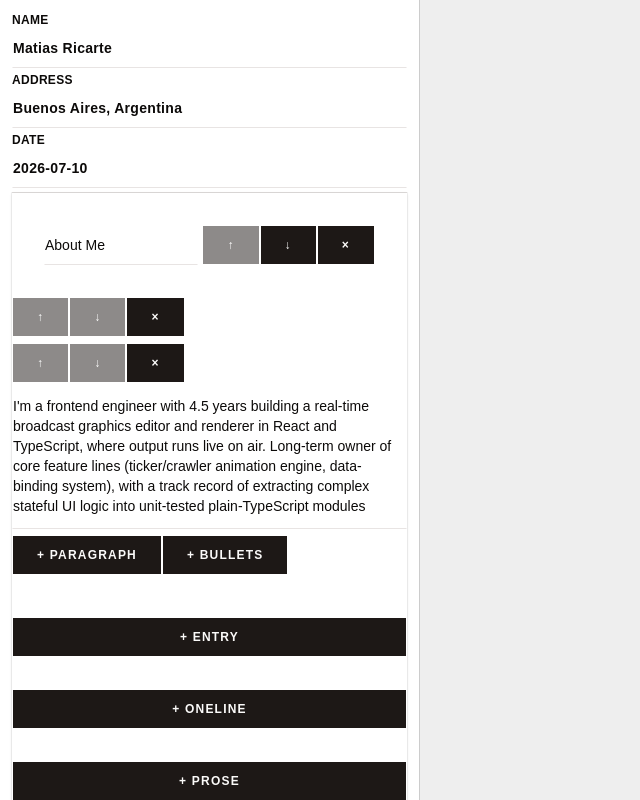
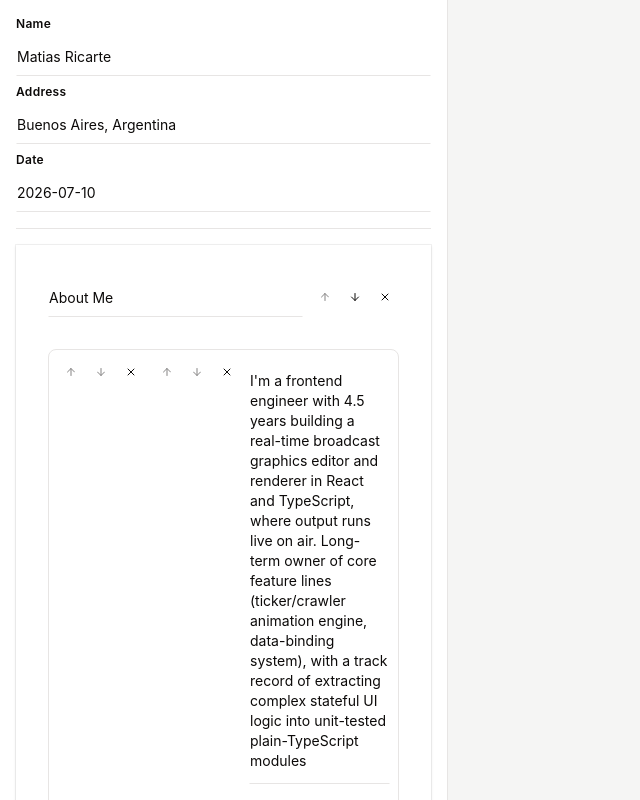
Before and after one commit to mricarte-i/cv-maker, a React (Vite) app: page / in a window 1280 px wide. Shown: the whole page, without its empty margins (0-640 px from the left). Built offline with nearby package versions, Linux system fonts and the light colour scheme.

Commit message:
shadcn theme with libertinus

```diff
--- a/package.json
+++ b/package.json
@@ -14,11 +14,14 @@
     "@dnd-kit/core": "^6.3.1",
     "@dnd-kit/modifiers": "^9.0.0",
     "@dnd-kit/sortable": "^10.0.0",
+    "@fontsource-variable/geist": "^5.3.0",
+    "@fontsource-variable/ibm-plex-sans": "^5.3.0",
     "@fontsource-variable/noto-sans": "^5.3.0",
     "@fontsource-variable/playfair-display": "^5.3.0",
     "@myriaddreamin/typst-ts-renderer": "^0.7.0",
     "@myriaddreamin/typst-ts-web-compiler": "^0.7.0",
     "@myriaddreamin/typst.ts": "^0.7.0",
+    "@remixicon/react": "^4.9.0",
     "@tailwindcss/vite": "^4.3.3",
     "class-variance-authority": "^0.7.1",
     "clsx": "^2.1.1",
--- a/src/App.tsx
+++ b/src/App.tsx
@@ -30,28 +30,24 @@ function App() {
 
   return (
     <DispatchCtx value={dispatch}>
-      <div
-        style={{ display: "flex", height: "100vh", fontFamily: "sans-serif" }}
-      >
-        <div
-          style={{
-            width: 420,
-            padding: 12,
-            borderRight: "1px solid #ccc",
-            overflow: "auto",
-          }}
-        >
+      <div className="flex h-screen">
+        <aside className="w-[28rem] shrink-0 space-y-4 overflow-auto border-r p-4">
+          <div className="grid gap-2">
             {FIELDS.map((field) => (
-            <Label key={field} style={{ display: "block", marginBottom: 4 }}>
-              {field}{" "}
+              <div key={field} className="grid gap-1">
+                <Label htmlFor={field} className="capitalize">
+                  {field}
+                </Label>
                 <Input
+                  id={field}
                   value={doc[field]}
                   onChange={(e) =>
                     dispatch({ type: "doc/set", field, value: e.target.value })
                   }
                 />
-            </Label>
+              </div>
             ))}
+          </div>
 
           <hr />
 
@@ -83,12 +79,13 @@ function App() {
               {error}
             </pre>
           )}
-        </div>
-
+        </aside>
+        <main className="bg-muted flex-1 overflow-auto p-6">
           <div
             style={{ flex: 1, overflow: "auto", background: "#eee" }}
             dangerouslySetInnerHTML={{ __html: svg }}
           />
+        </main>
       </div>
     </DispatchCtx>
   );
--- a/src/index.css
+++ b/src/index.css
@@ -3,81 +3,116 @@
 @import "shadcn/tailwind.css";
 @import "@fontsource-variable/noto-sans";
 @import "@fontsource-variable/playfair-display";
+@import "@fontsource-variable/ibm-plex-sans";
+@import "@fontsource-variable/geist";
+
+@font-face {
+  font-family: "Libertinus Serif";
+  src: url("/fonts/LibertinusSerif-Regular.otf") format("opentype");
+  font-weight: 400;
+  font-style: normal;
+  font-display: swap;
+}
+@font-face {
+  font-family: "Libertinus Serif";
+  src: url("/fonts/LibertinusSerif-Italic.otf") format("opentype");
+  font-weight: 400;
+  font-style: italic;
+  font-display: swap;
+}
+@font-face {
+  font-family: "Libertinus Serif";
+  src: url("/fonts/LibertinusSerif-Bold.otf") format("opentype");
+  font-weight: 700;
+  font-style: normal;
+  font-display: swap;
+}
+@font-face {
+  font-family: "Libertinus Serif";
+  src: url("/fonts/LibertinusSerif-BoldItalic.otf") format("opentype");
+  font-weight: 700;
+  font-style: italic;
+  font-display: swap;
+}
 
 @custom-variant dark (&:is(.dark *));
 
 :root {
   --background: oklch(1 0 0);
-    --foreground: oklch(0.147 0.004 49.3);
+  --foreground: oklch(0.147 0.004 49.25);
   --card: oklch(1 0 0);
-    --card-foreground: oklch(0.147 0.004 49.3);
+  --card-foreground: oklch(0.147 0.004 49.25);
   --popover: oklch(1 0 0);
-    --popover-foreground: oklch(0.147 0.004 49.3);
-    --primary: oklch(0.214 0.009 43.1);
-    --primary-foreground: oklch(0.986 0.002 67.8);
-    --secondary: oklch(0.96 0.002 17.2);
-    --secondary-foreground: oklch(0.214 0.009 43.1);
-    --muted: oklch(0.96 0.002 17.2);
-    --muted-foreground: oklch(0.547 0.021 43.1);
-    --accent: oklch(0.96 0.002 17.2);
-    --accent-foreground: oklch(0.214 0.009 43.1);
+  --popover-foreground: oklch(0.147 0.004 49.25);
+  --primary: oklch(0.553 0.195 38.402);
+  --primary-foreground: oklch(0.98 0.016 73.684);
+  --secondary: oklch(0.967 0.001 286.375);
+  --secondary-foreground: oklch(0.21 0.006 285.885);
+  --muted: oklch(0.97 0.001 106.424);
+  --muted-foreground: oklch(0.553 0.013 58.071);
+  --accent: oklch(0.553 0.195 38.402);
+  --accent-foreground: oklch(0.98 0.016 73.684);
   --destructive: oklch(0.577 0.245 27.325);
-    --border: oklch(0.922 0.005 34.3);
-    --input: oklch(0.922 0.005 34.3);
-    --ring: oklch(0.714 0.014 41.2);
-    --chart-1: oklch(0.868 0.007 39.5);
-    --chart-2: oklch(0.547 0.021 43.1);
-    --chart-3: oklch(0.438 0.017 39.3);
-    --chart-4: oklch(0.367 0.016 35.7);
-    --chart-5: oklch(0.268 0.011 36.5);
+  --border: oklch(0.923 0.003 48.717);
+  --input: oklch(0.923 0.003 48.717);
+  --ring: oklch(0.709 0.01 56.259);
+  --chart-1: oklch(0.837 0.128 66.29);
+  --chart-2: oklch(0.705 0.213 47.604);
+  --chart-3: oklch(0.646 0.222 41.116);
+  --chart-4: oklch(0.553 0.195 38.402);
+  --chart-5: oklch(0.47 0.157 37.304);
   --radius: 0.625rem;
-    --sidebar: oklch(0.986 0.002 67.8);
-    --sidebar-foreground: oklch(0.147 0.004 49.3);
-    --sidebar-primary: oklch(0.214 0.009 43.1);
-    --sidebar-primary-foreground: oklch(0.986 0.002 67.8);
-    --sidebar-accent: oklch(0.96 0.002 17.2);
-    --sidebar-accent-foreground: oklch(0.214 0.009 43.1);
-    --sidebar-border: oklch(0.922 0.005 34.3);
-    --sidebar-ring: oklch(0.714 0.014 41.2);
+  --sidebar: oklch(0.985 0.001 106.423);
+  --sidebar-foreground: oklch(0.147 0.004 49.25);
+  --sidebar-primary: oklch(0.646 0.222 41.116);
+  --sidebar-primary-foreground: oklch(0.98 0.016 73.684);
+  --sidebar-accent: oklch(0.97 0.001 106.424);
+  --sidebar-accent-foreground: oklch(0.216 0.006 56.043);
+  --sidebar-border: oklch(0.923 0.003 48.717);
+  --sidebar-ring: oklch(0.709 0.01 56.259);
 }
 
 .dark {
-    --background: oklch(0.147 0.004 49.3);
-    --foreground: oklch(0.986 0.002 67.8);
-    --card: oklch(0.214 0.009 43.1);
-    --card-foreground: oklch(0.986 0.002 67.8);
-    --popover: oklch(0.214 0.009 43.1);
-    --popover-foreground: oklch(0.986 0.002 67.8);
-    --primary: oklch(0.922 0.005 34.3);
-    --primary-foreground: oklch(0.214 0.009 43.1);
-    --secondary: oklch(0.268 0.011 36.5);
-    --secondary-foreground: oklch(0.986 0.002 67.8);
-    --muted: oklch(0.268 0.011 36.5);
-    --muted-foreground: oklch(0.714 0.014 41.2);
-    --accent: oklch(0.268 0.011 36.5);
-    --accent-foreground: oklch(0.986 0.002 67.8);
+  --background: oklch(0.147 0.004 49.25);
+  --foreground: oklch(0.985 0.001 106.423);
+  --card: oklch(0.216 0.006 56.043);
+  --card-foreground: oklch(0.985 0.001 106.423);
+  --popover: oklch(0.216 0.006 56.043);
+  --popover-foreground: oklch(0.985 0.001 106.423);
+  --primary: oklch(0.47 0.157 37.304);
+  --primary-foreground: oklch(0.98 0.016 73.684);
+  --secondary: oklch(0.274 0.006 286.033);
+  --secondary-foreground: oklch(0.985 0 0);
+  --muted: oklch(0.268 0.007 34.298);
+  --muted-foreground: oklch(0.709 0.01 56.259);
+  --accent: oklch(0.47 0.157 37.304);
+  --accent-foreground: oklch(0.98 0.016 73.684);
   --destructive: oklch(0.704 0.191 22.216);
   --border: oklch(1 0 0 / 10%);
   --input: oklch(1 0 0 / 15%);
-    --ring: oklch(0.547 0.021 43.1);
-    --chart-1: oklch(0.868 0.007 39.5);
-    --chart-2: oklch(0.547 0.021 43.1);
-    --chart-3: oklch(0.438 0.017 39.3);
-    --chart-4: oklch(0.367 0.016 35.7);
-    --chart-5: oklch(0.268 0.011 36.5);
-    --sidebar: oklch(0.214 0.009 43.1);
-    --sidebar-foreground: oklch(0.986 0.002 67.8);
-    --sidebar-primary: oklch(0.488 0.243 264.376);
-    --sidebar-primary-foreground: oklch(0.986 0.002 67.8);
-    --sidebar-accent: oklch(0.268 0.011 36.5);
-    --sidebar-accent-foreground: oklch(0.986 0.002 67.8);
+  --ring: oklch(0.553 0.013 58.071);
+  --chart-1: oklch(0.837 0.128 66.29);
+  --chart-2: oklch(0.705 0.213 47.604);
+  --chart-3: oklch(0.646 0.222 41.116);
+  --chart-4: oklch(0.553 0.195 38.402);
+  --chart-5: oklch(0.47 0.157 37.304);
+  --sidebar: oklch(0.216 0.006 56.043);
+  --sidebar-foreground: oklch(0.985 0.001 106.423);
+  --sidebar-primary: oklch(0.705 0.213 47.604);
+  --sidebar-primary-foreground: oklch(0.98 0.016 73.684);
+  --sidebar-accent: oklch(0.268 0.007 34.298);
+  --sidebar-accent-foreground: oklch(0.985 0.001 106.423);
   --sidebar-border: oklch(1 0 0 / 10%);
-    --sidebar-ring: oklch(0.547 0.021 43.1);
+  --sidebar-ring: oklch(0.553 0.013 58.071);
 }
 
 @theme inline {
-    --font-sans: 'Noto Sans Variable', sans-serif;
-    --font-heading: 'Playfair Display Variable', serif;
+  --font-serif: "Libertinus Serif", ui-serif, Georgia, serif;
+  --font-heading: "Libertinus Serif", ui-serif, Georgia, serif;
+  /*
+  --font-sans: 'IBM Plex Sans Variable', sans-serif;
+  --font-heading: 'Geist Variable', sans-serif;
+  */
   --color-sidebar-ring: var(--sidebar-ring);
   --color-sidebar-border: var(--sidebar-border);
   --color-sidebar-accent-foreground: var(--sidebar-accent-foreground);
--- a/src/ui/BlockEditor.tsx
+++ b/src/ui/BlockEditor.tsx
@@ -1,10 +1,10 @@
 import { Button } from "@/components/ui/button";
+import { Input } from "@/components/ui/input";
+import { Textarea } from "@/components/ui/textarea";
 import type { Block } from "../schema/cv";
 import type { ListRef } from "../state/navigate";
 import { useDispatch } from "./dispatch";
 import { ListControls } from "./ListControls";
-import { Input } from "@/components/ui/input";
-import { Textarea } from "@/components/ui/textarea";
 
 export function BlockEditor({
   block,
@@ -20,13 +20,12 @@ export function BlockEditor({
   const dispatch = useDispatch();
 
   return (
-    <div style={{ margin: "6px 0" }}>
+    <div className="flex gap-2">
       <ListControls list={parent} index={index} length={length} />
-
+      <div className="min-w-0 flex-1 space-y-1.5">
         {block.kind === "paragraph" ? (
           <Textarea
             rows={3}
-          style={{ width: "100%" }}
             value={block.text}
             onChange={(e) =>
               dispatch({
@@ -39,9 +38,10 @@ export function BlockEditor({
         ) : (
           <>
             {block.items.map((text, i) => (
-            <div key={i} style={{ display: "flex", gap: 4 }}>
+              <div key={i} className="flex items-center gap-1">
+                <span className="text-muted-foreground select-none">•</span>
                 <Input
-                style={{ flex: 1 }}
+                  className="h-8 flex-1"
                   value={text}
                   onChange={(e) =>
                     dispatch({
@@ -60,12 +60,17 @@ export function BlockEditor({
               </div>
             ))}
             <Button
-            onClick={() => dispatch({ type: "bullet/add", blockId: block.id })}
+              variant="ghost"
+              size="xs"
+              onClick={() =>
+                dispatch({ type: "bullet/add", blockId: block.id })
+              }
             >
               + bullet
             </Button>
           </>
         )}
       </div>
+    </div>
   );
 }
--- a/src/ui/ItemEditor.tsx
+++ b/src/ui/ItemEditor.tsx
@@ -1,5 +1,6 @@
 import type { Block, EntryVariant, Item } from "../schema/cv";
 import type { ListRef } from "../state/navigate";
+import type { EntryPatch } from "../state/reducer";
 import { useDispatch } from "./dispatch";
 import { ListControls } from "./ListControls";
 import { BlockEditor } from "./BlockEditor";
@@ -23,8 +24,9 @@ const USES: Record<EntryVariant, ("subtitle" | "location")[]> = {
 function BodyEditor({ itemId, body }: { itemId: string; body: Block[] }) {
   const dispatch = useDispatch();
   const parent: ListRef = { kind: "blocks", itemId };
+
   return (
-    <>
+    <div className="space-y-2">
       {body.map((b, i) => (
         <BlockEditor
           key={b.id}
@@ -34,7 +36,10 @@ function BodyEditor({ itemId, body }: { itemId: string; body: Block[] }) {
           length={body.length}
         />
       ))}
+      <div className="flex gap-2">
         <Button
+          variant="ghost"
+          size="xs"
           onClick={() =>
             dispatch({ type: "block/add", itemId, kind: "paragraph" })
           }
@@ -42,11 +47,36 @@ function BodyEditor({ itemId, body }: { itemId: string; body: Block[] }) {
           + paragraph
         </Button>
         <Button
-        onClick={() => dispatch({ type: "block/add", itemId, kind: "bullets" })}
+          variant="ghost"
+          size="xs"
+          onClick={() =>
+            dispatch({ type: "block/add", itemId, kind: "bullets" })
+          }
         >
           + bullets
         </Button>
-    </>
+      </div>
+    </div>
+  );
+}
+
+/** every item kind gets the same frame: controls on the left, fields on the right */
+function Shell({
+  parent,
+  index,
+  length,
+  children,
+}: {
+  parent: ListRef;
+  index: number;
+  length: number;
+  children: React.ReactNode;
+}) {
+  return (
+    <div className="flex gap-2 rounded-md border p-2">
+      <ListControls list={parent} index={index} length={length} />
+      <div className="min-w-0 flex-1 space-y-2">{children}</div>
+    </div>
   );
 }
 
@@ -62,22 +92,22 @@ export function ItemEditor({
   length: number;
 }) {
   const dispatch = useDispatch();
-  const controls = <ListControls list={parent} index={index} length={length} />;
+  const frame = { parent, index, length };
 
   switch (item.kind) {
     case "prose":
       return (
-        <div style={{ marginBottom: 10 }}>
-          {controls}
+        <Shell {...frame}>
           <BodyEditor itemId={item.id} body={item.body} />
-        </div>
+        </Shell>
       );
 
     case "oneline":
       return (
-        <div style={{ marginBottom: 10, display: "flex", gap: 4 }}>
-          {controls}
+        <Shell {...frame}>
+          <div className="flex gap-2">
             <Input
+              className="w-40"
               placeholder="title"
               value={item.title}
               onChange={(e) =>
@@ -89,7 +119,7 @@ export function ItemEditor({
               }
             />
             <Input
-            style={{ flex: 1 }}
+              className="flex-1"
               placeholder="content"
               value={item.content}
               onChange={(e) =>
@@ -101,26 +131,21 @@ export function ItemEditor({
               }
             />
           </div>
+        </Shell>
       );
 
     case "entry": {
-      const set = (
-        patch: Parameters<typeof dispatch>[0] extends never
-          ? never
-          : Partial<
-              Omit<Extract<Item, { kind: "entry" }>, "kind" | "id" | "body">
-            >,
-      ) => dispatch({ type: "entry/update", id: item.id, patch });
+      const set = (patch: EntryPatch) =>
+        dispatch({ type: "entry/update", id: item.id, patch });
       const uses = USES[item.variant];
 
       return (
-        <div style={{ marginBottom: 10 }}>
-          {controls}
+        <Shell {...frame}>
           <Select
             value={item.variant}
             onValueChange={(v) => set({ variant: v as EntryVariant })}
           >
-            <SelectTrigger className="w-32">
+            <SelectTrigger className="w-40">
               <SelectValue />
             </SelectTrigger>
             <SelectContent>
@@ -131,15 +156,13 @@ export function ItemEditor({
               ))}
             </SelectContent>
           </Select>
+
+          <div className="grid grid-cols-2 gap-2">
             <Input
+              className="col-span-2"
               placeholder="title"
               value={item.title}
               onChange={(e) => set({ title: e.target.value })}
-          />
-          <Input
-            placeholder="date"
-            value={item.date}
-            onChange={(e) => set({ date: e.target.value })}
             />
             {uses.includes("subtitle") && (
               <Input
@@ -148,6 +171,11 @@ export function ItemEditor({
                 onChange={(e) => set({ subtitle: e.target.value })}
               />
             )}
+            <Input
+              placeholder="date"
+              value={item.date}
+              onChange={(e) => set({ date: e.target.value })}
+            />
             {uses.includes("location") && (
               <Input
                 placeholder="location"
@@ -155,8 +183,10 @@ export function ItemEditor({
                 onChange={(e) => set({ location: e.target.value })}
               />
             )}
+          </div>
+
           <BodyEditor itemId={item.id} body={item.body} />
-        </div>
+        </Shell>
       );
     }
   }
--- a/src/ui/ListControls.tsx
+++ b/src/ui/ListControls.tsx
@@ -1,3 +1,4 @@
+import { ArrowDown, ArrowUp, X } from "lucide-react";
 import { Button } from "@/components/ui/button";
 import type { ListRef } from "../state/navigate";
 import { useDispatch } from "./dispatch";
@@ -13,26 +14,34 @@ export function ListControls({
 }) {
   const dispatch = useDispatch();
   return (
-    <span style={{ whiteSpace: "nowrap" }}>
+    <div className="flex shrink-0 gap-0.5">
       <Button
+        variant="ghost"
+        size="icon-xs"
         disabled={index === 0}
         onClick={() =>
           dispatch({ type: "list/move", list, from: index, to: index - 1 })
         }
       >
-        ↑
+        <ArrowUp />
       </Button>
       <Button
+        variant="ghost"
+        size="icon-xs"
         disabled={index === length - 1}
         onClick={() =>
           dispatch({ type: "list/move", list, from: index, to: index + 1 })
         }
       >
-        ↓
+        <ArrowDown />
       </Button>
-      <Button onClick={() => dispatch({ type: "list/remove", list, index })}>
-        ×
+      <Button
+        variant="ghost"
+        size="icon-xs"
+        onClick={() => dispatch({ type: "list/remove", list, index })}
+      >
+        <X />
       </Button>
-    </span>
+    </div>
   );
 }
--- a/src/ui/SectionEditor.tsx
+++ b/src/ui/SectionEditor.tsx
@@ -5,7 +5,7 @@ import { ListControls } from "./ListControls";
 import { ItemEditor } from "./ItemEditor";
 import { Button } from "../components/ui/button";
 import { Input } from "@/components/ui/input";
-import { Card, CardHeader } from "@/components/ui/card";
+import { Card, CardContent, CardHeader } from "@/components/ui/card";
 
 export function SectionEditor({
   section,
@@ -20,8 +20,9 @@ export function SectionEditor({
   const items: ListRef = { kind: "items", sectionId: section.id };
 
   return (
-    <Card style={{ marginBottom: 12 }}>
-      <CardHeader style={{ display: "flex", gap: 4 }}>
+    <Card className="mb-4">
+      <CardHeader>
+        <div className="flex items-center gap-2">
           <Input
             placeholder="section label"
             value={section.label}
@@ -38,8 +39,9 @@ export function SectionEditor({
             index={index}
             length={length}
           />
+        </div>
       </CardHeader>
-
+      <CardContent className="space-y-3">
         {section.items.map((it, i) => (
           <ItemEditor
             key={it.id}
@@ -49,10 +51,12 @@ export function SectionEditor({
             length={section.items.length}
           />
         ))}
-
+        <div className="flex flex-wrap gap-2">
           {(["entry", "oneline", "prose"] as const).map((kind) => (
             <Button
               key={kind}
+              variant="outline"
+              size="xs"
               onClick={() =>
                 dispatch({ type: "item/add", sectionId: section.id, kind })
               }
@@ -60,6 +64,8 @@ export function SectionEditor({
               + {kind}
             </Button>
           ))}
+        </div>
+      </CardContent>
     </Card>
   );
 }
```
Also changed, not shown: src/components/ui/select.tsx (+5 -5 lines), src/state/reducer.ts (+5 -7 lines), 1 other file (tests, documents, lock files or other folders). Lines whose indentation alone changed are shown as unchanged.
